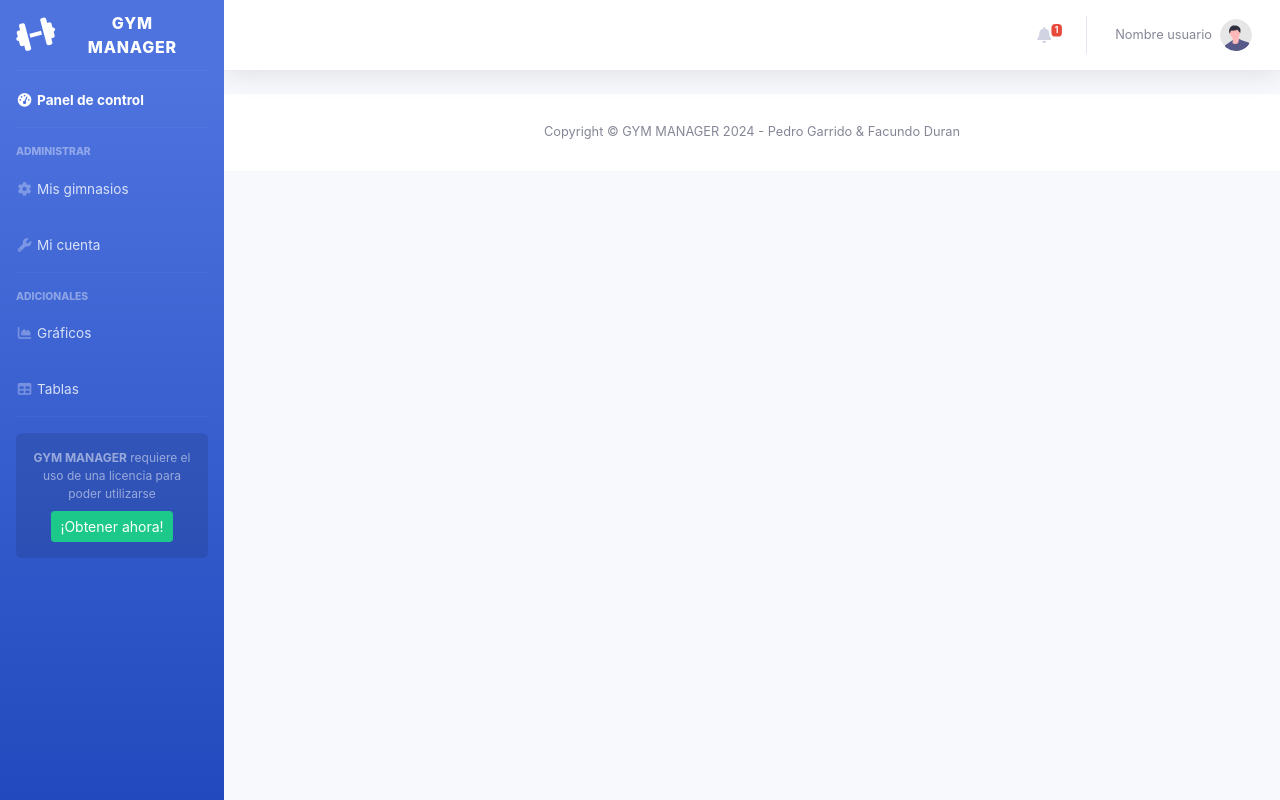
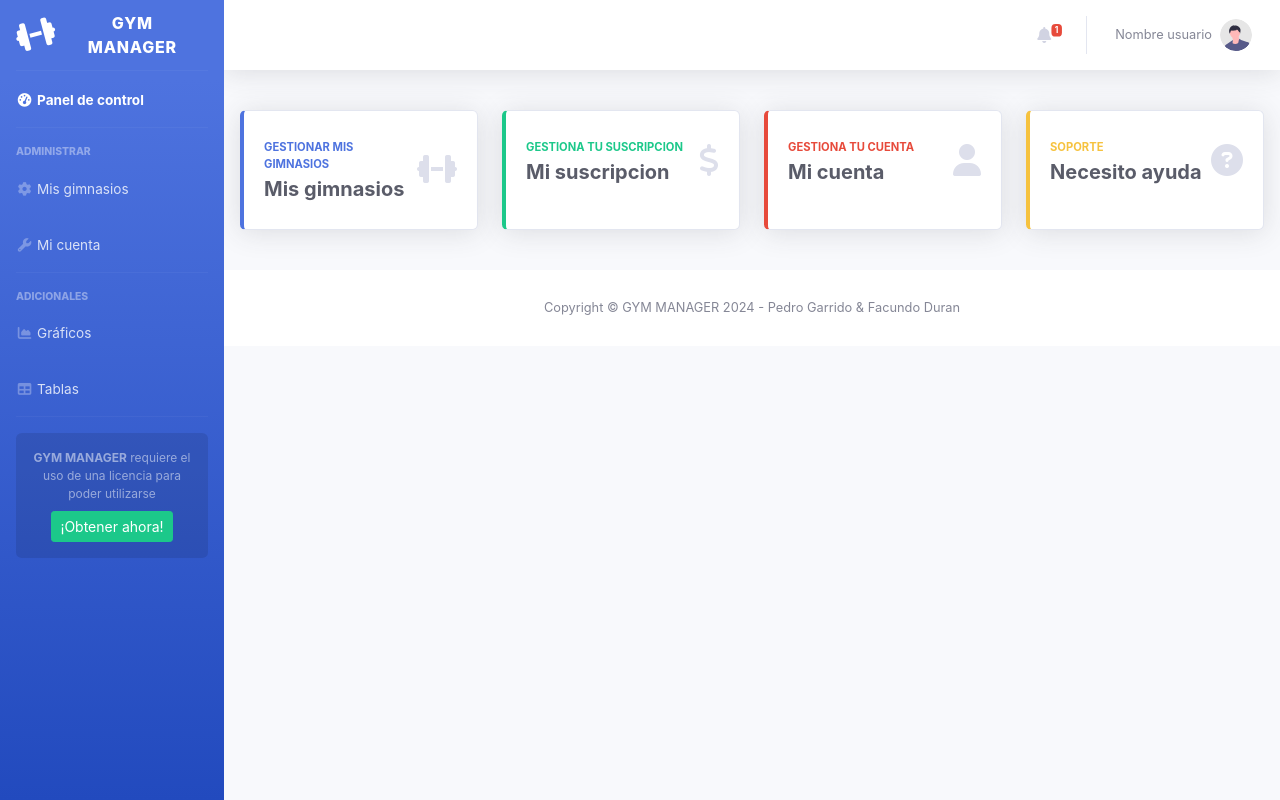
Before and after one commit to facuduran31/gim_frontend, an Angular app: page /main in a window 1280 px wide. Built offline with nearby package versions, Linux system fonts and the light colour scheme.

Commit message:
tarjetas clickeables

```diff
--- a/src/app/app.module.ts
+++ b/src/app/app.module.ts
@@ -10,6 +10,7 @@ import { SidebarComponent } from './components/utilities/sidebar/sidebar.compone
 import { NavbarComponent } from './components/utilities/navbar/navbar.component';
 import { FooterComponent } from './components/utilities/footer/footer.component';
 import { AlertComponent } from './components/utilities/alert/alert.component';
+import { CardMainComponent } from './components/utilities/card-main/card-main.component';
 
 const routes: Routes = [
   {path: '', component: LoginComponent},
@@ -23,7 +24,8 @@ const routes: Routes = [
     SidebarComponent,
     NavbarComponent,
     FooterComponent,
-    AlertComponent
+    AlertComponent,
+    CardMainComponent
   ],
   imports: [
     BrowserModule,
--- a/src/app/components/pages/main/main.component.html
+++ b/src/app/components/pages/main/main.component.html
@@ -10,8 +10,11 @@
 
             <app-navbar></app-navbar>
             <!-- Main Content -->
-
-
+            <div class="row p-3">
+                <div *ngFor="let card of options" class="col-xl-3 col-md-6 mb-4">
+                    <app-card-main [title]="card.title" [subtitle]="card.subtitle" [classes]="card.classes" [color]="card.color"></app-card-main>
+                </div>
+            </div>
             <app-footer></app-footer>
 
         </div>
--- a/src/app/components/pages/main/main.component.ts
+++ b/src/app/components/pages/main/main.component.ts
@@ -7,4 +7,11 @@ import { Component } from '@angular/core';
 })
 export class MainComponent {
 
+  options = [
+    {title: 'Gestionar mis gimnasios', subtitle: 'Mis gimnasios', classes: 'fas fa-dumbbell', color: 'primary'},
+    {title: 'Gestiona tu suscripcion', subtitle: 'Mi suscripcion', classes: 'fas fa-dollar-sign', color: 'success'},
+    {title: 'Gestiona tu cuenta', subtitle: 'Mi cuenta', classes: 'fas fa-user', color: 'danger'},
+    {title: 'Soporte', subtitle: 'Necesito ayuda', classes: 'fas fa-circle-question', color: 'warning'}
+  ]
+
 }
--- /dev/null
+++ b/src/app/components/utilities/card-main/card-main.component.html
@@ -0,0 +1,16 @@
+
+    <a [className]="'text-decoration-none clickable shadow h-100 py-2 card border-left-' + color" href="#">
+        <div class="card-body">
+            <div class="row no-gutters align-items-center">
+                <div class="col mr-2">
+                    <div [className]="'text-uppercase mb-1 text-xs font-weight-bold text-' + color">
+                        {{ title }}
+                    </div>
+                    <div class="h5 mb-0 font-weight-bold text-gray-800">{{ subtitle }}</div>
+                </div>
+                <div class="col-auto">
+                    <i [className]="classes + ' fa-2x text-gray-300'"></i>
+                </div>
+            </div>
+        </div>
+    </a>
```
Also changed, not shown: src/app/components/utilities/card-main/card-main.component.ts (added, +15 -0 lines), src/app/components/utilities/card-main/card-main.component.css (added), src/styles.css, 1 other file (tests, documents, lock files or other folders).
